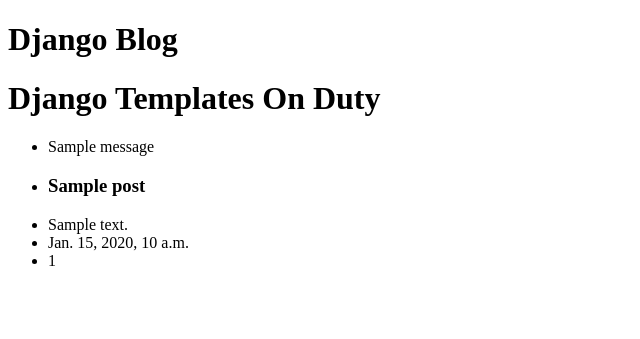
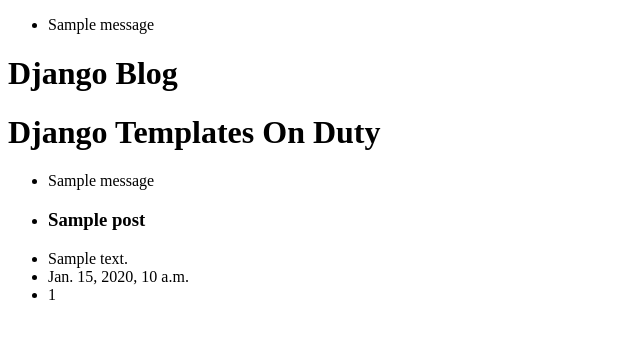
Before and after one commit to Alexmhack/django_blog, a Django app: page /posts/1/ in a window 1280 px wide. Shown: the top 339 px of the page, without its empty margins (0-640 px from the left). Run offline with Django 3.2, Linux system fonts and the light colour scheme; tables that the repository leaves empty hold one stand-in row (values such as "Sample post"); one stand-in notice (Sample message) is shown.

Commit message:
use messages html in base

```diff
--- a/templates/base.html
+++ b/templates/base.html
@@ -1,9 +1,33 @@
 <!DOCTYPE html>
 <html>
 <head>
-	<title>Django Blog</title>
+	<title>
+	{% block title %}
+		Django Blog
+	{% endblock %}
+	</title>
 </head>
 <body>
+{% if messages %}
+
+	<div class="messages">
+
+		<ul class="messages">
+		{% for message in messages %}
+			<li{% if message.tags %} class="{{ message.tags }}"{% endif %}>
+				{% if "html_safe" in message.tags %}
+					{{ message|safe }}
+				{% else %}
+					{{ message }}
+				{% endif %}
+			</li>
+		{% endfor %}
+		</ul>
+
+	</div>
+
+{% endif %}
+
 	<h1>Django Blog</h1>
 
 	{% block content %}
```
